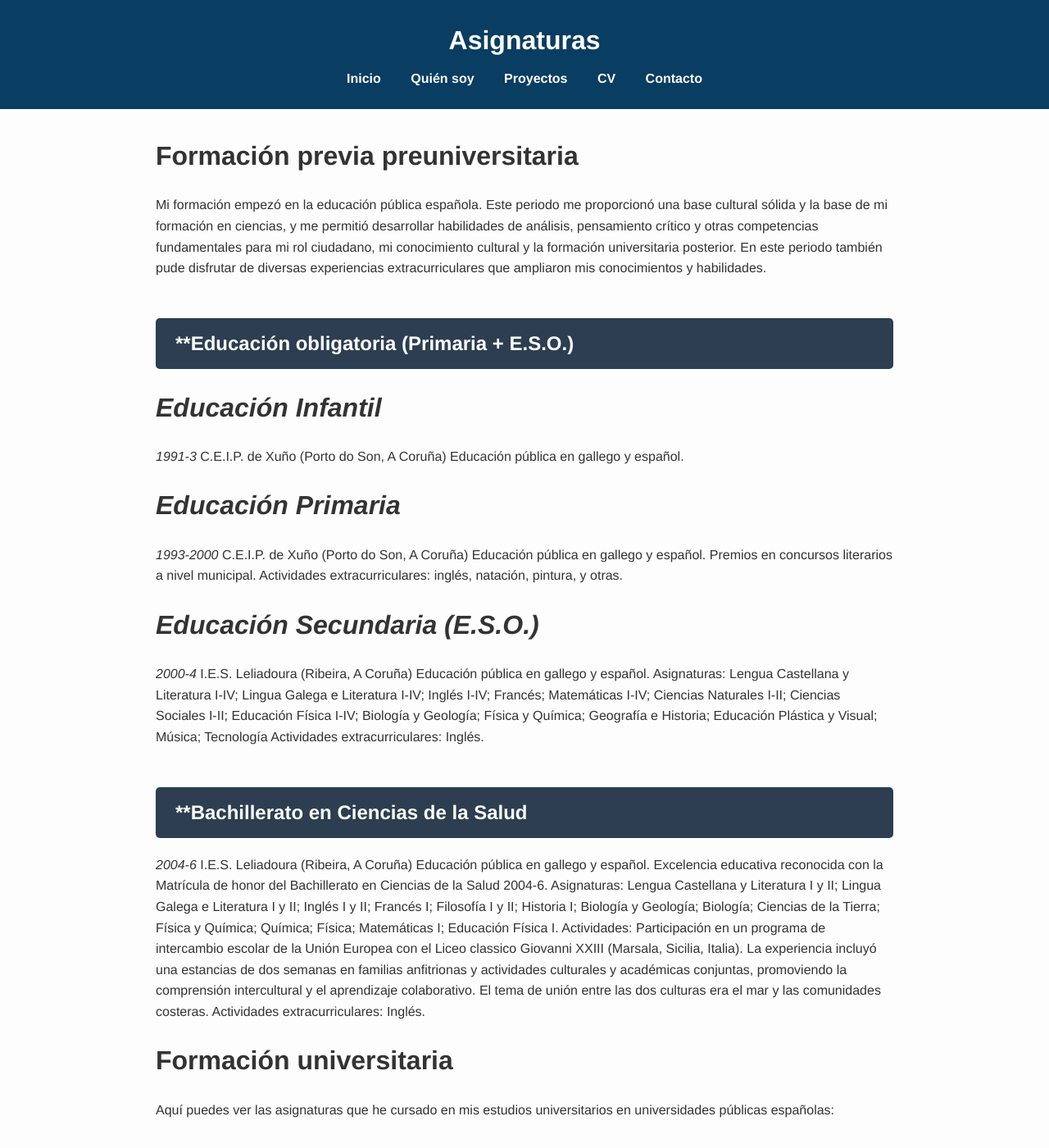
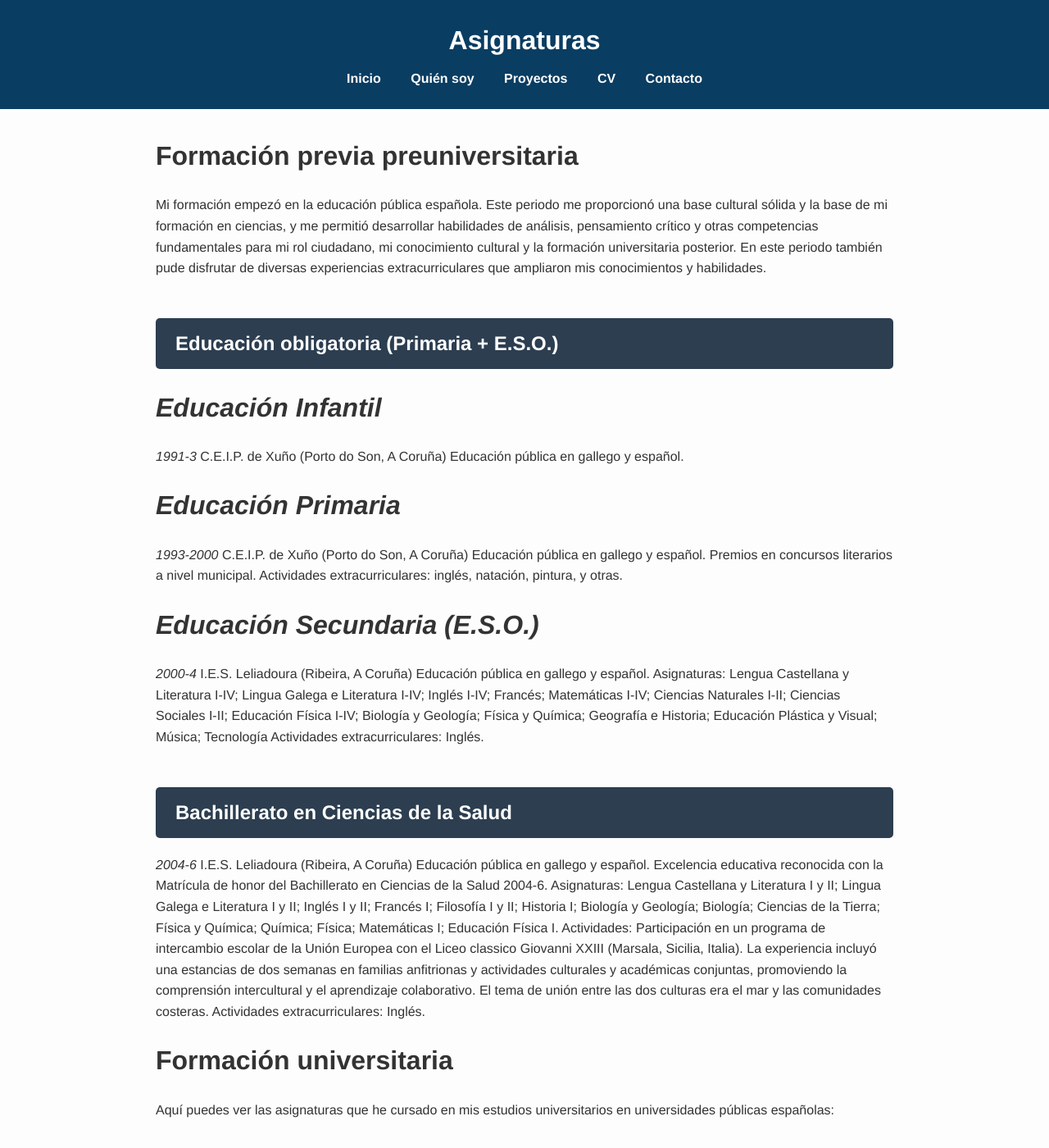
Before and after one commit to albafsanles/albafsanles.github.io, a Jekyll site: the page built from assets/subjects.md, in a window 1280 px wide and 1400 px high. Shown: the whole window at 82% size. Built offline with Jekyll 4.4.1, drawn with Linux system fonts in a browser that asks for light colours.

```diff
--- a/assets/subjects.md
+++ b/assets/subjects.md
@@ -8,7 +8,7 @@ permalink: /cv/asignaturas/
 
 Mi formación empezó en la educación pública española. Este periodo me proporcionó una base cultural sólida y la base de mi formación en ciencias, y me permitió desarrollar habilidades de análisis, pensamiento crítico y otras competencias fundamentales para mi rol ciudadano, mi conocimiento cultural y la formación universitaria posterior. En este periodo también pude disfrutar de diversas experiencias extracurriculares que ampliaron mis conocimientos y habilidades.
 
-## **Educación obligatoria (Primaria + E.S.O.)
+## Educación obligatoria (Primaria + E.S.O.)
 
 # _Educación Infantil_
 
@@ -32,7 +32,7 @@ Educación pública en gallego y español.
 Asignaturas: Lengua Castellana y Literatura I-IV; Lingua Galega e Literatura I-IV; Inglés I-IV; Francés; Matemáticas I-IV; Ciencias Naturales I-II; Ciencias Sociales I-II; Educación Física I-IV; Biología y Geología; Física y Química; Geografía e Historia; Educación Plástica y Visual; Música; Tecnología
 Actividades extracurriculares: Inglés.
 
-## **Bachillerato en Ciencias de la Salud
+## Bachillerato en Ciencias de la Salud
 
 _2004-6_
 I.E.S. Leliadoura (Ribeira, A Coruña)
```
